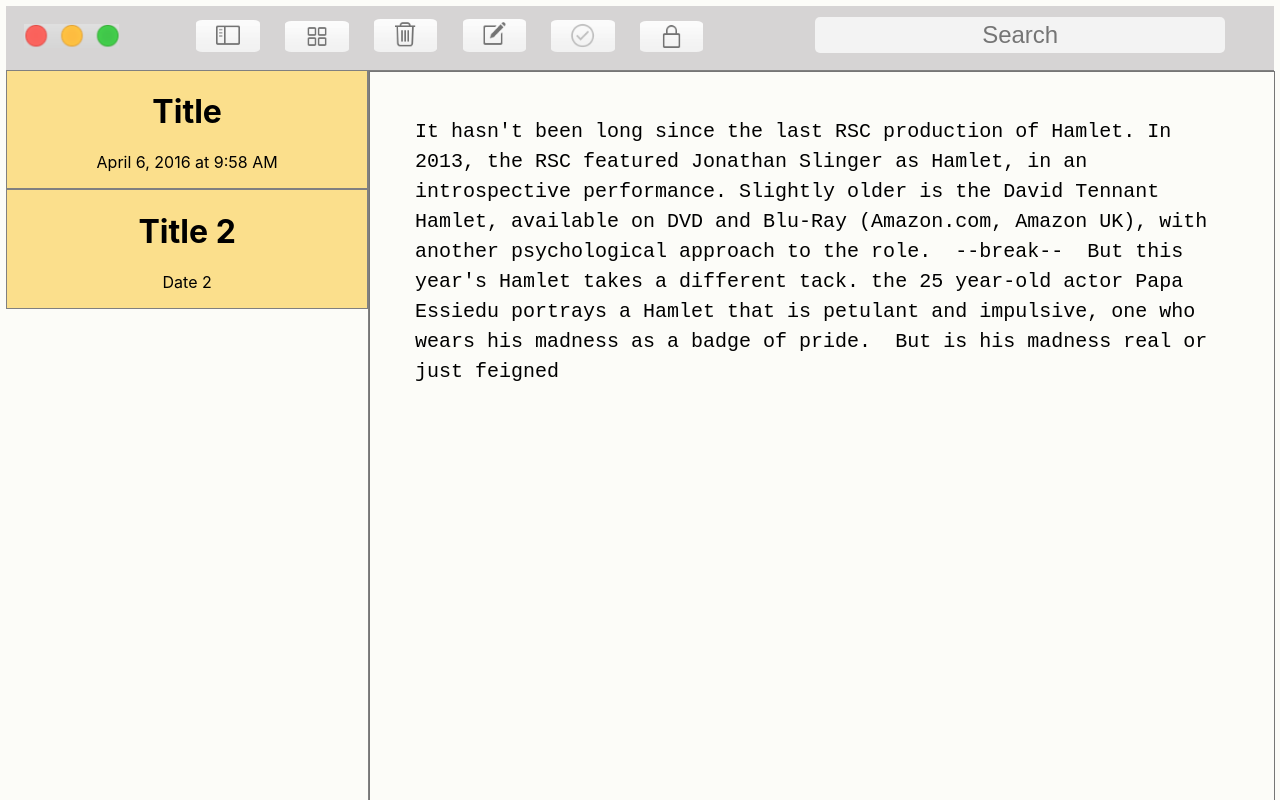
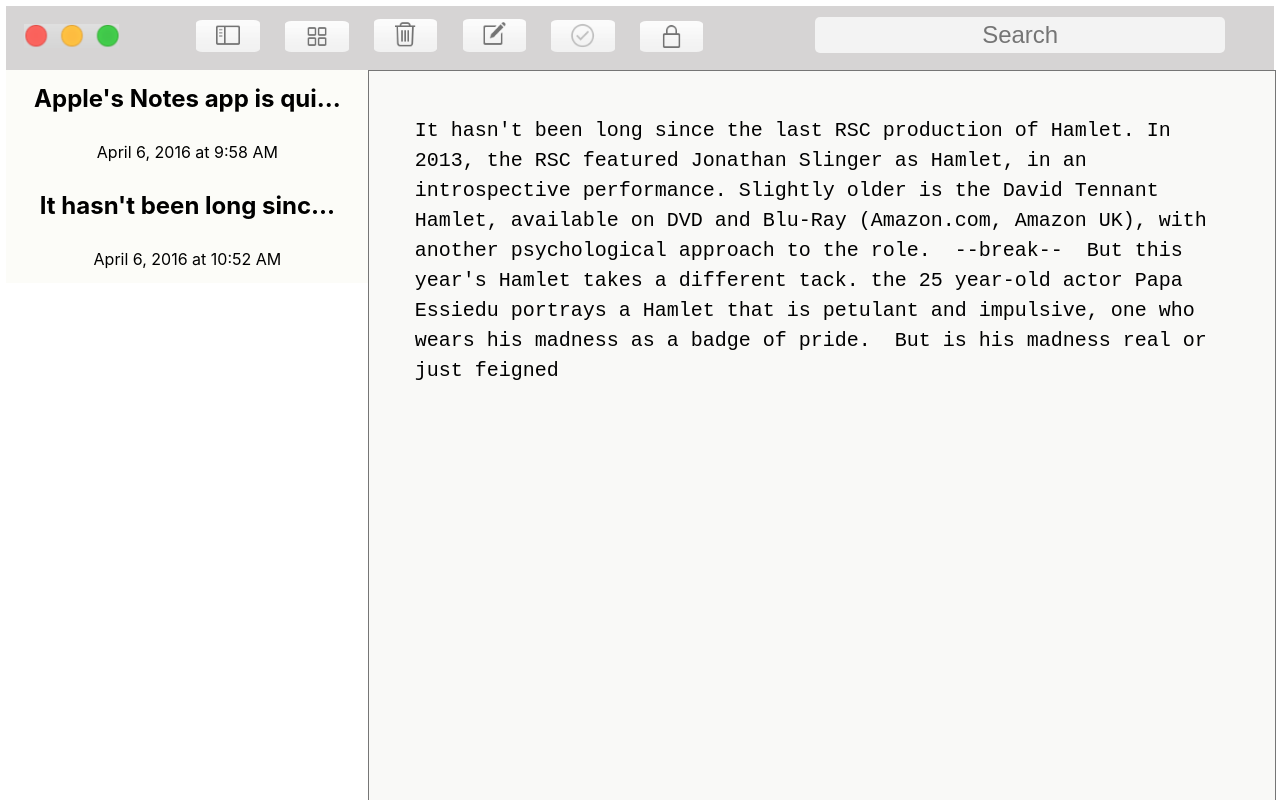
Before and after one commit to hiterharris/Apple-Notes-App, a React (Create React App) app: page / in a window 1280 px wide. Shown: the top 800 px of the page. Built offline with nearby package versions, Linux system fonts and the light colour scheme.

Commit message:
added sass, working on updating state onClick

```diff
--- a/package.json
+++ b/package.json
@@ -3,6 +3,7 @@
   "version": "0.1.0",
   "private": true,
   "dependencies": {
+    "node-sass": "^4.13.0",
     "react": "^16.11.0",
     "react-dom": "^16.11.0",
     "react-scripts": "3.2.0"
--- a/src/App.css
+++ b/src/App.css
@@ -1,10 +1,5 @@
-* {
-    background: #FCFCF8;
-    /* border-radius: 4px; */
-}
-
 body {
-    margin: .5%;
+  margin: 0.5%;
 }
 
 .app {
@@ -16,14 +11,13 @@
   justify-content: space-around;
   background-color: black;
 }
-
 .nav div {
   margin: 0;
   background-color: #D6D4D4;
 }
 
 .window-icons {
-    width: 10%
+  width: 10%;
 }
 
 .window-icons img {
@@ -32,7 +26,7 @@
 }
 
 .note-icons {
-    width: 50%
+  width: 50%;
 }
 
 .note-icons img {
@@ -42,7 +36,7 @@
 }
 
 .search-bar {
-    width: 40%
+  width: 40%;
 }
 
 .search-bar input {
@@ -65,19 +59,14 @@
   width: 40%;
 }
 
-.list-item {
-    border: 1px solid grey;
-    background-color: #FBDF8C;
-}
-
-.list-item h1, p {
-    background-color: #FBDF8C;
+.list-item h2, p {
+  margin: 0;
+  padding: 4%;
 }
 
 .note {
   width: 100%;
   height: 100vh;
-    border: 1px solid grey;
 }
 
 .note textarea {
@@ -86,4 +75,7 @@
   font-size: 20px;
   padding: 5%;
   line-height: 1.5;
+  background: #F9F9F7;
 }
+
+/*# sourceMappingURL=App.css.map */
--- a/src/App.js
+++ b/src/App.js
@@ -1,5 +1,5 @@
 import React, { Component } from 'react';
-import './App.css';
+import './App.scss';
 import List from './components/List';
 import Note from './components/Note';
 import Nav from './components/Nav';
@@ -9,7 +9,7 @@
   constructor(props) {
     super(props);
     this.state={
-      listItemClicked: false,
+      bgColor: "#FCFCF8",
     }
   }
 
@@ -19,20 +19,20 @@
           note.text
       );
     });
-    return this.state.listItemClicked ? <Note text={note[1]} /> : <Note text={note[0]} />
+    return this.state.listItemSelected ? <Note text={note[1]} /> : <Note text={note[0]} />
   }
 
   listItemClicked = () => {
     this.setState({
-      listItemClicked: !this.state.listItemClicked,
+      bgColor: "#FBDF8C",
     })
   }
 
   render() {
-    const noteItem = notes.map( (note) => {
+    const noteItem = notes.map( (note, i) => {
       return (
-        <div className="list-item">
-          <h1>{note.title}</h1>
+        <div className="list-item" key={i} style={{backgroundColor: this.state.bgColor}} onClick={this.listItemClicked}>
+          <h2>{note.title}</h2>
           <p>{note.date}</p>
         </div>
 
@@ -45,7 +45,7 @@
       <div className="app">
         <Nav />
         <div className="app-container">
-          <List noteItem={noteItem} listItemClicked={this.state.listItemClicked} />
+          <List noteItem={noteItem} />
           {this.renderListItem()}
         </div>
       </div>
--- /dev/null
+++ b/src/App.scss
@@ -0,0 +1,85 @@
+* {
+}
+
+body {
+    margin: .5%;
+}
+
+.app {
+    text-align: center;
+}
+
+.nav {
+    display: flex;
+    justify-content: space-around;
+    background-color: black;
+
+    div {
+        margin: 0;
+        background-color: #D6D4D4;
+    }
+}
+
+.window-icons {
+    width: 10%
+}
+
+.window-icons img {
+    width: 75%;
+    margin: 14%;
+}
+
+.note-icons {
+    width: 50%
+}
+
+.note-icons img {
+    width: 10%;
+    margin: 2%;
+    border-radius: 10%;
+}
+
+.search-bar {
+    width: 40%
+}
+
+.search-bar input {
+    width: 80%;
+    height: 55%;
+    margin: 2%;
+    border: none;
+    border-radius: 5px;
+    background: #F3F3F3;
+    font-size: 24px;
+    text-align: center;
+}
+
+.app-container {
+    display: flex;
+    justify-content: space-around;
+}
+
+.list {
+    width: 40%;
+}
+
+.list-item h2, p {
+    // background-color: #FBDF8C;
+    margin: 0;
+    padding: 4%;
+}
+
+.note {
+    width: 100%;
+    height: 100vh;
+    // border: 1px solid grey;
+}
+
+.note textarea {
+    width: 90%;
+    height: 100vh;
+    font-size: 20px;
+    padding: 5%;
+    line-height: 1.5;
+    background: #F9F9F7;
+}
--- a/src/assets/data/notes.json
+++ b/src/assets/data/notes.json
@@ -1,14 +1,14 @@
 [
     {
         "id": 1,
-        "title": "Title",
+        "title": "Apple's Notes app is qui...",
         "date": "April 6, 2016 at 9:58 AM",
         "text": "It hasn't been long since the last RSC production of Hamlet. In 2013, the RSC featured Jonathan Slinger as Hamlet, in an introspective performance. Slightly older is the David Tennant Hamlet, available on DVD and Blu-Ray (Amazon.com, Amazon UK), with another psychological approach to the role.  --break--  But this year's Hamlet takes a different tack. the 25 year-old actor Papa Essiedu portrays a Hamlet that is petulant and impulsive, one who wears his madness as a badge of pride.  But is his madness real or just feigned"
     },
     {
         "id": 2,
-        "title": "Title 2",
-        "date": "Date 2",
+        "title": "It hasn't been long sinc...",
+        "date": "April 6, 2016 at 10:52 AM",
         "text": "Text 2"
     }
 ]
--- a/src/components/List.js
+++ b/src/components/List.js
@@ -1,14 +1,16 @@
 import React, { Component } from 'react';
-import '../App.css';
+import '../App.scss';
 
 export default class List extends Component {
   constructor(props) {
     super(props);
+    console.log(props.listItemClicked);
   }
+
   render() {
     return (
       <div className="list">
-        <div onClick={this.props.listItemClicked}>
+        <div>
           {this.props.noteItem}
         </div>
       </div>
--- a/src/components/Nav.js
+++ b/src/components/Nav.js
@@ -1,13 +1,5 @@
 import React, { Component } from 'react';
-import '../App.css';
-import sidebar from '../assets/img/icons/sidebar-toggle.png';
-import view from '../assets/img/icons/view-toggle.png';
-import trash from '../assets/img/icons/trash.png';
-import note from '../assets/img/icons/note.png';
-import check from '../assets/img/icons/check.png';
-import lock from '../assets/img/icons/lock.png';
-import search from '../assets/img/icons/search.png';
-
+import '../App.scss';
 import traffic from '../assets/img/icons/traffic.png'
 
 export default class Nav extends Component {
@@ -15,15 +7,15 @@
     return (
       <div className="nav">
         <div className="window-icons">
-          <img src={traffic} />
+          <img src={traffic} alt="Window Icons" />
         </div>
         <div className="note-icons">
-          <img src={sidebar} />
-          <img src={view} />
-          <img src={trash} />
-          <img src={note} />
-          <img src={check} />
-          <img src={lock} />
+          <img src={require('../assets/img/icons/sidebar-toggle.png')} alt="Sidebar Toggle Icon" />
+          <img src={require('../assets/img/icons/view-toggle.png')} alt="Change View Icon" />
+          <img src={require('../assets/img/icons/trash.png')} alt="Trash Icon" />
+          <img src={require('../assets/img/icons/note.png')} alt="New Note Icon" />
+          <img src={require('../assets/img/icons/check.png')} alt="Checklist Item Icon" />
+          <img src={require('../assets/img/icons/lock.png')} alt="Lock Icon" />
         </div>
         <div className="search-bar">
           <input placeholder="Search" ></input>
--- a/src/components/Note.js
+++ b/src/components/Note.js
@@ -1,5 +1,5 @@
 import React, { Component } from 'react';
-import '../App.css';
+import '../App.scss';
 
 export default class Note extends Component {
   constructor(props) {
@@ -18,7 +18,7 @@
 
   renderEditView = () => {
     return (
-      <div class="note">
+      <div className="note">
         <textarea
           type="text"
           defaultValue={this.state.value.text}
```
Also changed, not shown: 2 other files (tests, documents, lock files or other folders). Lines whose indentation alone changed are shown as unchanged.
